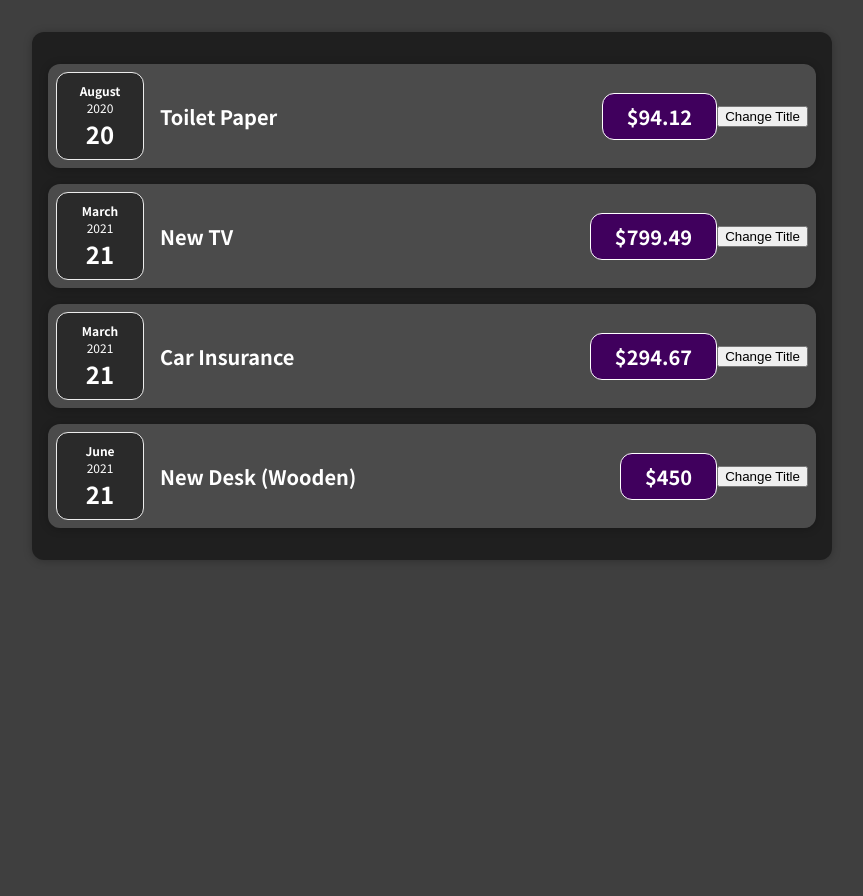
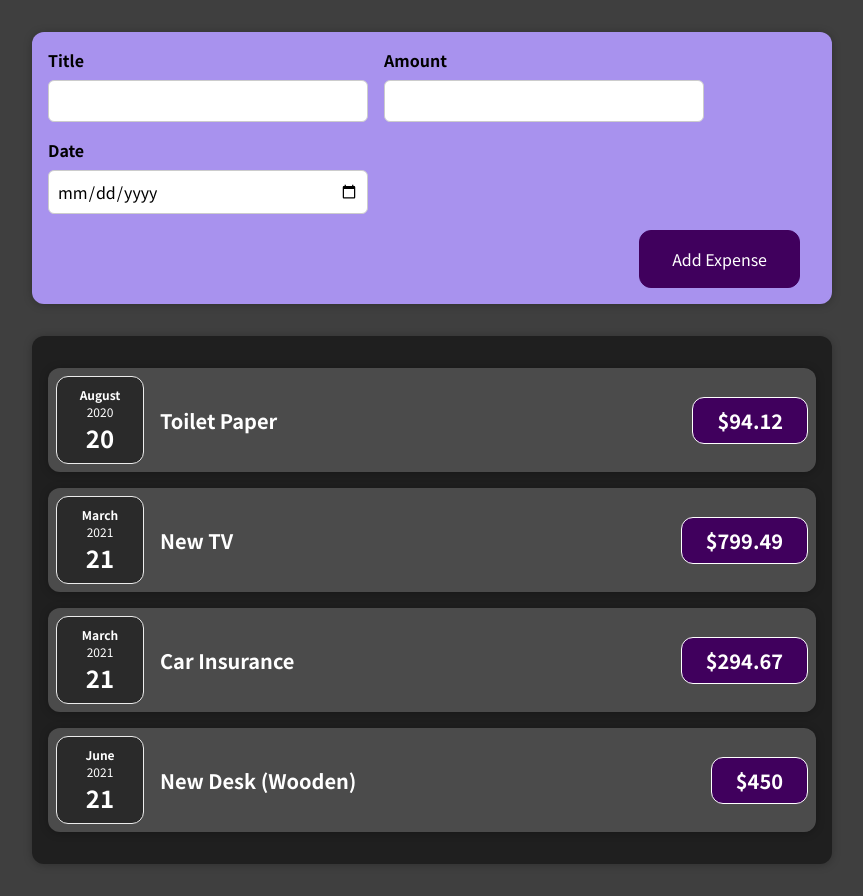
Before and after one commit to Solar5503/react-complete-guide-max, a React (Create React App) app: page / in a window 1280 px wide. Shown: the whole page, without its empty margins (208-1071 px from the left). Before the commit the page ends 800 px from the top, so only its background shows below. Built offline with nearby package versions, Linux system fonts and the light colour scheme.

Commit message:
add form

```diff
--- a/src/App.tsx
+++ b/src/App.tsx
@@ -1,5 +1,6 @@
 import './App.scss';
 import Expense from './components/Expenses/Expense';
+import NewExpense from './components/NewExpense/NewExpense';
 
 function App() {
   interface IExpenses {
@@ -31,6 +32,7 @@
   ];
   return (
     <div>
+      <NewExpense />
       <Expense expenses={expenses} />
     </div>
   );
--- a/src/components/Expenses/ExpenseItem.tsx
+++ b/src/components/Expenses/ExpenseItem.tsx
@@ -1,7 +1,7 @@
 import Card from '../UI/Card';
 import ExpenseDate from './ExpenseDate';
 import styles from './ExpenseItem.module.scss';
-import { useState } from 'react';
+
 interface IProps {
   title: string;
   amount: number;
@@ -9,18 +9,13 @@
 }
 
 function ExpenseItem({ date, title, amount }: IProps) {
-  const [caption, setCaption] = useState<string>(title);
-  const clickHandler = () => {
-    setCaption('Updated');
-  };
   return (
     <Card className={styles.expenseItem}>
       <ExpenseDate date={date} />
       <div className={styles.expenseItem__description}>
-        <h2>{caption}</h2>
+        <h2>{title}</h2>
         <div className={styles.expenseItem__price}>${amount}</div>
       </div>
-      <button onClick={clickHandler}>Change Title</button>
     </Card>
   );
 }
--- /dev/null
+++ b/src/components/NewExpense/ExpenseForm.module.scss
@@ -0,0 +1,27 @@
+.newExpense {
+  &__controls {
+    display: flex;
+    flex-wrap: wrap;
+    gap: 1rem;
+    margin-bottom: 1rem;
+    text-align: left;
+  }
+  &__control label {
+    font-weight: bold;
+    margin-bottom: 0.5rem;
+    display: block;
+  }
+
+  &__control input {
+    font: inherit;
+    padding: 0.5rem;
+    border-radius: 6px;
+    border: 1px solid #ccc;
+    width: 20rem;
+    max-width: 100%;
+  }
+
+  &__actions {
+    text-align: right;
+  }
+}
--- /dev/null
+++ b/src/components/NewExpense/ExpenseForm.tsx
@@ -0,0 +1,67 @@
+import { useState } from 'react';
+import styles from './ExpenseForm.module.scss';
+
+const ExpenseForm = () => {
+  const [userInput, setUserInput] = useState({
+    title: '',
+    amount: '',
+    date: new Date(),
+  });
+
+  const titleChangeHandler = (e: any) => {
+    setUserInput((prevState) => {
+      return { ...prevState, title: e.target.value };
+    });
+  };
+  const amountChangeHandler = (e: any) => {
+    // setUserInput({ ...userInput, enteredAmount: e.target.value });
+    setUserInput((prevState) => {
+      return { ...prevState, amount: e.target.value };
+    });
+  };
+  const dateEnteredHandler = (e: any) => {
+    // setUserInput({ ...userInput, enteredDate: e.target.value });
+    setUserInput((prevState) => {
+      return { ...prevState, date: new Date(e.target.value) };
+    });
+  };
+
+  const submitHandler = (e: any) => {
+    e.preventDefault();
+    console.log(userInput);
+  };
+
+  return (
+    <form onSubmit={submitHandler}>
+      <div className={styles.newExpense__controls}>
+        <div className={styles.newExpense__control}>
+          <label>Title</label>
+          <input type="text" onChange={titleChangeHandler} />
+        </div>
+        <div className={styles.newExpense__control}>
+          <label>Amount</label>
+          <input
+            type="number"
+            min={0.01}
+            step={0.01}
+            onChange={amountChangeHandler}
+          />
+        </div>
+        <div className={styles.newExpense__control}>
+          <label>Date</label>
+          <input
+            type="date"
+            min="2019-01-01"
+            max="2022-12-31"
+            onChange={dateEnteredHandler}
+          />
+        </div>
+      </div>
+      <div className={styles.newExpense__actions}>
+        <button type="submit">Add Expense</button>
+      </div>
+    </form>
+  );
+};
+
+export default ExpenseForm;
--- /dev/null
+++ b/src/components/NewExpense/NewExpense.module.scss
@@ -0,0 +1,37 @@
+.newExpense {
+  background-color: #a892ee;
+  padding: 1rem;
+  margin: 2rem auto;
+  width: 50rem;
+  max-width: 95%;
+  border-radius: 12px;
+  text-align: center;
+  box-shadow: 0 1px 8px rgba(0, 0, 0, 0.25);
+  & button {
+    font: inherit;
+    cursor: pointer;
+    padding: 1rem 2rem;
+    border: 1px solid #40005d;
+    background-color: #40005d;
+    color: white;
+    border-radius: 12px;
+    margin-right: 1rem;
+  }
+
+  & button:hover,
+  & button:active {
+    background-color: #510674;
+    border-color: #510674;
+  }
+
+  & button.alternative {
+    color: #220131;
+    border-color: transparent;
+    background-color: transparent;
+  }
+
+  & button.alternative:hover,
+  & button.alternative:active {
+    background-color: #ddb3f8;
+  }
+}
--- /dev/null
+++ b/src/components/NewExpense/NewExpense.tsx
@@ -0,0 +1,12 @@
+import ExpenseForm from './ExpenseForm';
+import styles from './NewExpense.module.scss';
+
+const NewExpense = () => {
+  return (
+    <div className={styles.newExpense}>
+      <ExpenseForm />
+    </div>
+  );
+};
+
+export default NewExpense;
```
